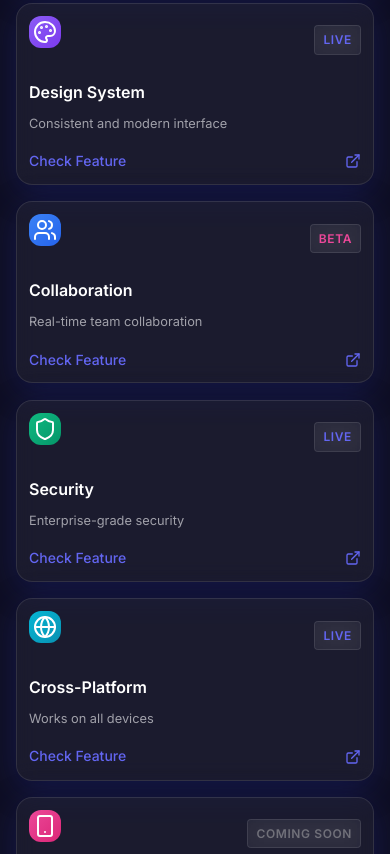
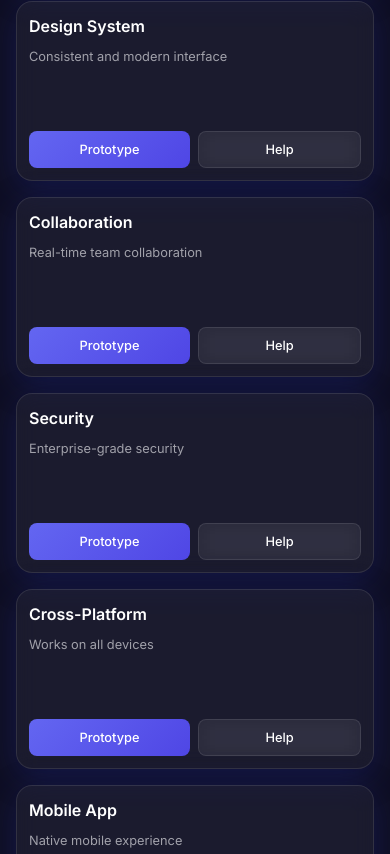
Before and after one commit to smsadeqrohani/design-demo, a React (Vite) app: page / in a window 390 px wide. Shown: the part 4650-5504 px from the top of the page. Built offline with nearby package versions, Linux system fonts and the light colour scheme.

Commit message:
Refactor FeatureGrid component by removing unused icon and status elements, and updating the layout with new button styles for improved user interaction. Enhance CSS for better responsiveness and visual consistency.

```diff
--- a/src/components/FeatureGrid.css
+++ b/src/components/FeatureGrid.css
@@ -30,6 +30,9 @@
   background: var(--glass-bg);
   backdrop-filter: blur(10px);
   border: 1px solid var(--glass-border);
+  min-height: 220px;
+  display: flex;
+  flex-direction: column;
 }
 
 .feature-card::before {
@@ -53,71 +56,6 @@
   box-shadow: 0 20px 40px rgba(0, 0, 0, 0.2);
 }
 
-.feature-header {
-  display: flex;
-  justify-content: space-between;
-  align-items: center;
-  margin-bottom: 1rem;
-}
-
-.feature-icon {
-  width: 3rem;
-  height: 3rem;
-  border-radius: 0.75rem;
-  display: flex;
-  align-items: center;
-  justify-content: center;
-  color: white;
-  font-weight: 600;
-}
-
-.feature-icon.yellow {
-  background: linear-gradient(135deg, #fbbf24, #f59e0b);
-}
-
-.feature-icon.purple {
-  background: linear-gradient(135deg, #8b5cf6, #7c3aed);
-}
-
-.feature-icon.blue {
-  background: linear-gradient(135deg, #3b82f6, #2563eb);
-}
-
-.feature-icon.green {
-  background: linear-gradient(135deg, #10b981, #059669);
-}
-
-.feature-icon.cyan {
-  background: linear-gradient(135deg, #06b6d4, #0891b2);
-}
-
-.feature-icon.pink {
-  background: linear-gradient(135deg, #ec4899, #db2777);
-}
-
-.feature-icon.orange {
-  background: linear-gradient(135deg, #f97316, #ea580c);
-}
-
-.feature-icon.teal {
-  background: linear-gradient(135deg, #14b8a6, #0d9488);
-}
-
-.feature-icon.indigo {
-  background: linear-gradient(135deg, #6366f1, #4f46e5);
-}
-
-.feature-status {
-  font-size: 0.75rem;
-  font-weight: 600;
-  text-transform: uppercase;
-  letter-spacing: 0.05em;
-  padding: 0.25rem 0.5rem;
-  border-radius: 0.25rem;
-  background: var(--glass-bg);
-  backdrop-filter: blur(10px);
-  border: 1px solid var(--glass-border);
-}
 
 .feature-content {
   margin-bottom: 1rem;
@@ -136,18 +74,44 @@
   font-size: 0.9rem;
 }
 
-.feature-action {
+.feature-buttons {
   display: flex;
-  align-items: center;
-  justify-content: space-between;
-  color: var(--primary-color);
-  font-weight: 500;
-  font-size: 0.875rem;
-  transition: all var(--transition-fast);
+  gap: 0.75rem;
+  margin-top: auto;
 }
 
-.feature-card:hover .feature-action {
-  color: var(--primary-light);
+.feature-btn {
+  flex: 1;
+  padding: 0.75rem 1rem;
+  border-radius: 0.5rem;
+  border: none;
+  font-size: 0.875rem;
+  font-weight: 500;
+  cursor: pointer;
+  transition: all var(--transition-fast);
+  text-align: center;
+}
+
+.feature-btn-primary {
+  background: linear-gradient(135deg, var(--primary-color), var(--primary-dark));
+  color: white;
+}
+
+.feature-btn-primary:hover {
+  background: linear-gradient(135deg, var(--primary-light), var(--primary-color));
+  transform: translateY(-2px);
+}
+
+.feature-btn-secondary {
+  background: var(--glass-bg);
+  color: var(--text-primary);
+  border: 1px solid var(--glass-border);
+  backdrop-filter: blur(10px);
+}
+
+.feature-btn-secondary:hover {
+  background: rgba(255, 255, 255, 0.1);
+  transform: translateY(-2px);
 }
 
 /* Feature Modal */
@@ -186,34 +150,11 @@
   border-bottom: 1px solid var(--glass-border);
 }
 
-.feature-modal-title {
-  display: flex;
-  align-items: center;
-  gap: 1rem;
-}
-
-.feature-modal-icon {
-  width: 3rem;
-  height: 3rem;
-  border-radius: 0.75rem;
-  display: flex;
-  align-items: center;
-  justify-content: center;
-  color: white;
-}
-
 .feature-modal-title h3 {
   font-size: 1.5rem;
   font-weight: 600;
   color: var(--text-primary);
-  margin-bottom: 0.25rem;
-}
-
-.feature-modal-status {
-  font-size: 0.75rem;
-  font-weight: 600;
-  text-transform: uppercase;
-  letter-spacing: 0.05em;
+  margin: 0;
 }
 
 .feature-modal-close {
@@ -278,11 +219,7 @@
 
   .feature-card {
     padding: 1rem;
-  }
-
-  .feature-icon {
-    width: 2.5rem;
-    height: 2.5rem;
+    min-height: 200px;
   }
 
   .feature-title {
@@ -327,11 +264,16 @@
 
   .feature-card {
     padding: 0.75rem;
+    min-height: 180px;
   }
 
-  .feature-icon {
-    width: 2rem;
-    height: 2rem;
+  .feature-buttons {
+    gap: 0.5rem;
+  }
+
+  .feature-btn {
+    padding: 0.625rem 0.75rem;
+    font-size: 0.8rem;
   }
 
   .feature-title {
@@ -345,9 +287,4 @@
   .feature-modal-title h3 {
     font-size: 1.25rem;
   }
-
-  .feature-modal-icon {
-    width: 2.5rem;
-    height: 2.5rem;
-  }
 }
--- a/src/components/FeatureGrid.jsx
+++ b/src/components/FeatureGrid.jsx
@@ -1,6 +1,6 @@
 import React, { useState } from 'react'
 import { motion, AnimatePresence } from 'framer-motion'
-import { ExternalLink, CheckCircle, Star, Zap, Palette, Users, Shield, Globe, Smartphone } from 'lucide-react'
+import { ExternalLink } from 'lucide-react'
 import './FeatureGrid.css'
 
 const FeatureGrid = () => {
@@ -11,119 +11,67 @@ const FeatureGrid = () => {
       id: 1,
       title: 'Performance',
       description: 'Lightning-fast rendering and processing',
-      icon: <Zap size={24} />,
-      color: 'yellow',
       link: 'https://figma.com/feature/performance',
-      details: 'Experience 3x faster rendering with our optimized engine. Real-time preview for 4K and 8K content.',
-      status: 'active'
+      details: 'Experience 3x faster rendering with our optimized engine. Real-time preview for 4K and 8K content.'
     },
     {
       id: 2,
       title: 'Design System',
       description: 'Consistent and modern interface',
-      icon: <Palette size={24} />,
-      color: 'purple',
       link: 'https://figma.com/feature/design',
-      details: 'Comprehensive design system with glass morphism effects and dark theme optimization.',
-      status: 'active'
+      details: 'Comprehensive design system with glass morphism effects and dark theme optimization.'
     },
     {
       id: 3,
       title: 'Collaboration',
       description: 'Real-time team collaboration',
-      icon: <Users size={24} />,
-      color: 'blue',
       link: 'https://figma.com/feature/collaboration',
-      details: 'Advanced collaboration tools with real-time editing, commenting, and version control.',
-      status: 'beta'
+      details: 'Advanced collaboration tools with real-time editing, commenting, and version control.'
     },
     {
       id: 4,
       title: 'Security',
       description: 'Enterprise-grade security',
-      icon: <Shield size={24} />,
-      color: 'green',
       link: 'https://figma.com/feature/security',
-      details: 'Bank-level security with end-to-end encryption and secure cloud storage.',
-      status: 'active'
+      details: 'Bank-level security with end-to-end encryption and secure cloud storage.'
     },
     {
       id: 5,
       title: 'Cross-Platform',
       description: 'Works on all devices',
-      icon: <Globe size={24} />,
-      color: 'cyan',
       link: 'https://figma.com/feature/cross-platform',
-      details: 'Seamless experience across desktop, web, and mobile platforms.',
-      status: 'active'
+      details: 'Seamless experience across desktop, web, and mobile platforms.'
     },
     {
       id: 6,
       title: 'Mobile App',
       description: 'Native mobile experience',
-      icon: <Smartphone size={24} />,
-      color: 'pink',
       link: 'https://figma.com/feature/mobile',
-      details: 'Full-featured mobile app with touch-optimized interface and offline capabilities.',
-      status: 'coming-soon'
+      details: 'Full-featured mobile app with touch-optimized interface and offline capabilities.'
     },
     {
       id: 7,
       title: 'AI Features',
       description: 'Smart editing assistance',
-      icon: <Star size={24} />,
-      color: 'orange',
       link: 'https://figma.com/feature/ai',
-      details: 'AI-powered color correction, audio mixing, and intelligent scene detection.',
-      status: 'beta'
+      details: 'AI-powered color correction, audio mixing, and intelligent scene detection.'
     },
     {
       id: 8,
       title: 'Cloud Sync',
       description: 'Automatic cloud backup',
-      icon: <CheckCircle size={24} />,
-      color: 'teal',
       link: 'https://figma.com/feature/cloud',
-      details: 'Automatic cloud synchronization with unlimited storage and version history.',
-      status: 'active'
+      details: 'Automatic cloud synchronization with unlimited storage and version history.'
     },
     {
       id: 9,
       title: 'API Access',
       description: 'Developer-friendly APIs',
-      icon: <ExternalLink size={24} />,
-      color: 'indigo',
       link: 'https://figma.com/feature/api',
-      details: 'Comprehensive REST API for custom integrations and workflow automation.',
-      status: 'coming-soon'
+      details: 'Comprehensive REST API for custom integrations and workflow automation.'
     }
   ]
 
-  const getStatusColor = (status) => {
-    switch (status) {
-      case 'active':
-        return 'var(--primary-color)'
-      case 'beta':
-        return 'var(--secondary-color)'
-      case 'coming-soon':
-        return 'var(--text-muted)'
-      default:
-        return 'var(--text-muted)'
-    }
-  }
-
-  const getStatusText = (status) => {
-    switch (status) {
-      case 'active':
-        return 'Live'
-      case 'beta':
-        return 'Beta'
-      case 'coming-soon':
-        return 'Coming Soon'
-      default:
-        return 'Unknown'
-    }
-  }
 
   const openFeature = (feature) => {
     setSelectedFeature(feature)
@@ -158,26 +106,18 @@ const FeatureGrid = () => {
                 className="feature-card glass"
                 onClick={() => openFeature(feature)}
               >
-                <div className="feature-header">
-                  <div className={`feature-icon ${feature.color}`}>
-                    {feature.icon}
-                  </div>
-                  <div
-                    className="feature-status"
-                    style={{ color: getStatusColor(feature.status) }}
-                  >
-                    {getStatusText(feature.status)}
-                  </div>
-                </div>
-
                 <div className="feature-content">
                   <h3 className="feature-title">{feature.title}</h3>
                   <p className="feature-description">{feature.description}</p>
                 </div>
 
-                <div className="feature-action">
-                  <span className="feature-link-text">Check Feature</span>
-                  <ExternalLink size={16} />
+                <div className="feature-buttons">
+                  <button className="feature-btn feature-btn-primary">
+                    Prototype
+                  </button>
+                  <button className="feature-btn feature-btn-secondary">
+                    Help
+                  </button>
                 </div>
               </motion.div>
             ))}
@@ -205,18 +145,7 @@ const FeatureGrid = () => {
             >
               <div className="feature-modal-header">
                 <div className="feature-modal-title">
-                  <div className={`feature-modal-icon ${selectedFeature.color}`}>
-                    {selectedFeature.icon}
-                  </div>
-                  <div>
-                    <h3>{selectedFeature.title}</h3>
-                    <div
-                      className="feature-modal-status"
-                      style={{ color: getStatusColor(selectedFeature.status) }}
-                    >
-                      {getStatusText(selectedFeature.status)}
-                    </div>
-                  </div>
+                  <h3>{selectedFeature.title}</h3>
                 </div>
                 <button
                   onClick={closeFeature}
```
